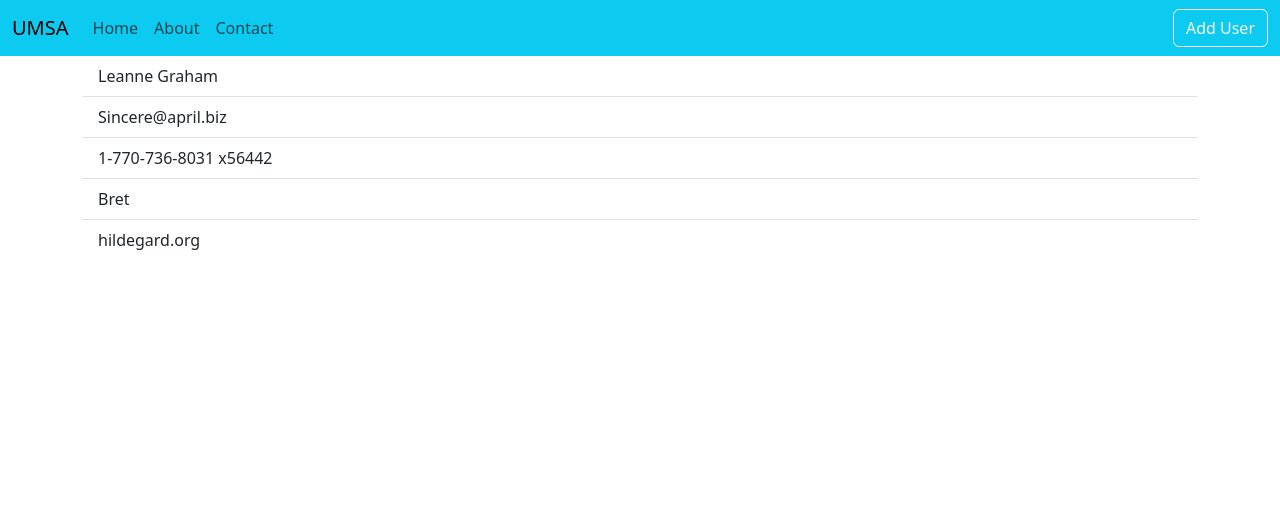
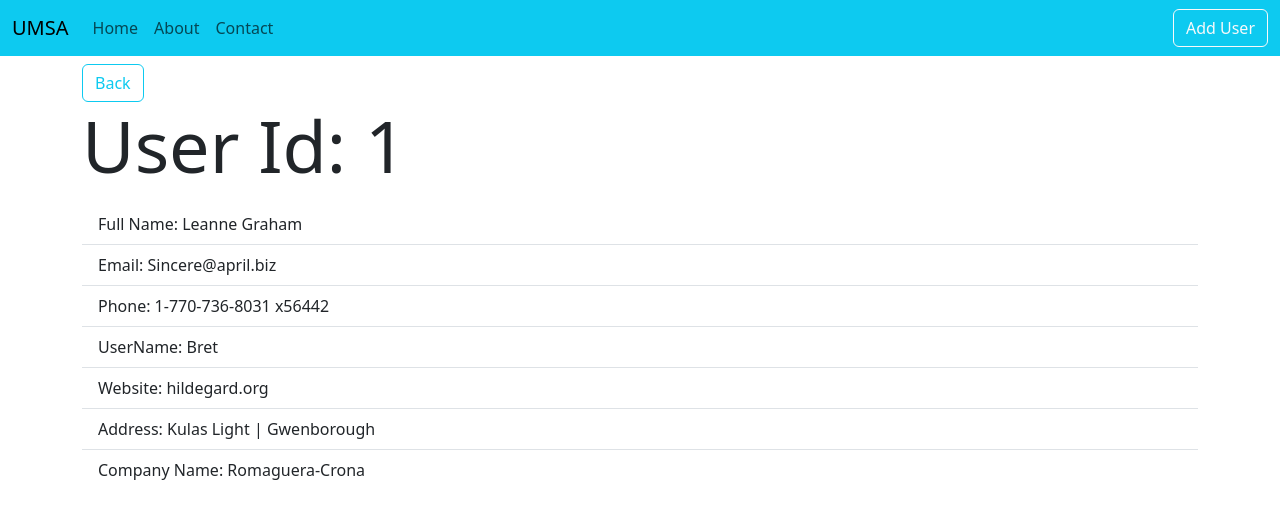
Before and after one commit to khizar-riaz/React-Udemy-course, a React (Create React App) app: page /users/view/1 in a window 1280 px wide. Shown: the top 518 px of the page. Built offline with nearby package versions, Linux system fonts and the light colour scheme; data requests are answered from the project's data file.

Commit message:
View  user adress and company details

```diff
--- a/src/component/user/ViewUser.js
+++ b/src/component/user/ViewUser.js
@@ -1,6 +1,6 @@
 import React, { useState, useEffect } from "react";
 import axios from "axios";
-import { useParams } from "react-router-dom";
+import { Link , useParams } from "react-router-dom";
 import { ListGroup } from "react-bootstrap";
 
 const ViewUser = () => {
@@ -13,6 +13,8 @@ const ViewUser = () => {
     website: "",
   };
   const [user, setUser] = useState(initialState);
+  const [address, setAddress] = useState({})
+  const [company, setCompany] = useState({})
 
   useEffect(() => {
     fetchUser(); //will call only once on page load as we have pased empty depedency array
@@ -22,15 +24,21 @@ const ViewUser = () => {
     const response = await axios.get(`http://localhost:5000/users/${userId}`);
     //console.log(response);
     setUser(response.data);
+    setAddress(response.data.address)
+    setCompany(response.data.company)
   };
   return (
     <div className="container">
-      <ListGroup variant="flush" className="P=4 W-75">
-        <ListGroup.Item>{user.name}</ListGroup.Item>
-        <ListGroup.Item>{user.email}</ListGroup.Item>
-        <ListGroup.Item>{user.phone}</ListGroup.Item>
-        <ListGroup.Item>{user.username}</ListGroup.Item>
-        <ListGroup.Item>{user.website}</ListGroup.Item>
+        <Link to="/" className="btn btn-outline-info mt-2 ">Back</Link>
+        <p className="display-2">User Id: {user.id}</p>
+      <ListGroup variant="flush" className="P=2 W-75">
+        <ListGroup.Item>Full Name: {user.name}</ListGroup.Item>
+        <ListGroup.Item>Email: {user.email}</ListGroup.Item>
+        <ListGroup.Item>Phone: {user.phone}</ListGroup.Item>
+        <ListGroup.Item>UserName: {user.username}</ListGroup.Item>
+        <ListGroup.Item>Website: {user.website}</ListGroup.Item>
+        <ListGroup.Item>Address: {address.street} | {address.city}</ListGroup.Item>
+        <ListGroup.Item>Company Name: {company.name}</ListGroup.Item>
       </ListGroup>
     </div>
   );
```
